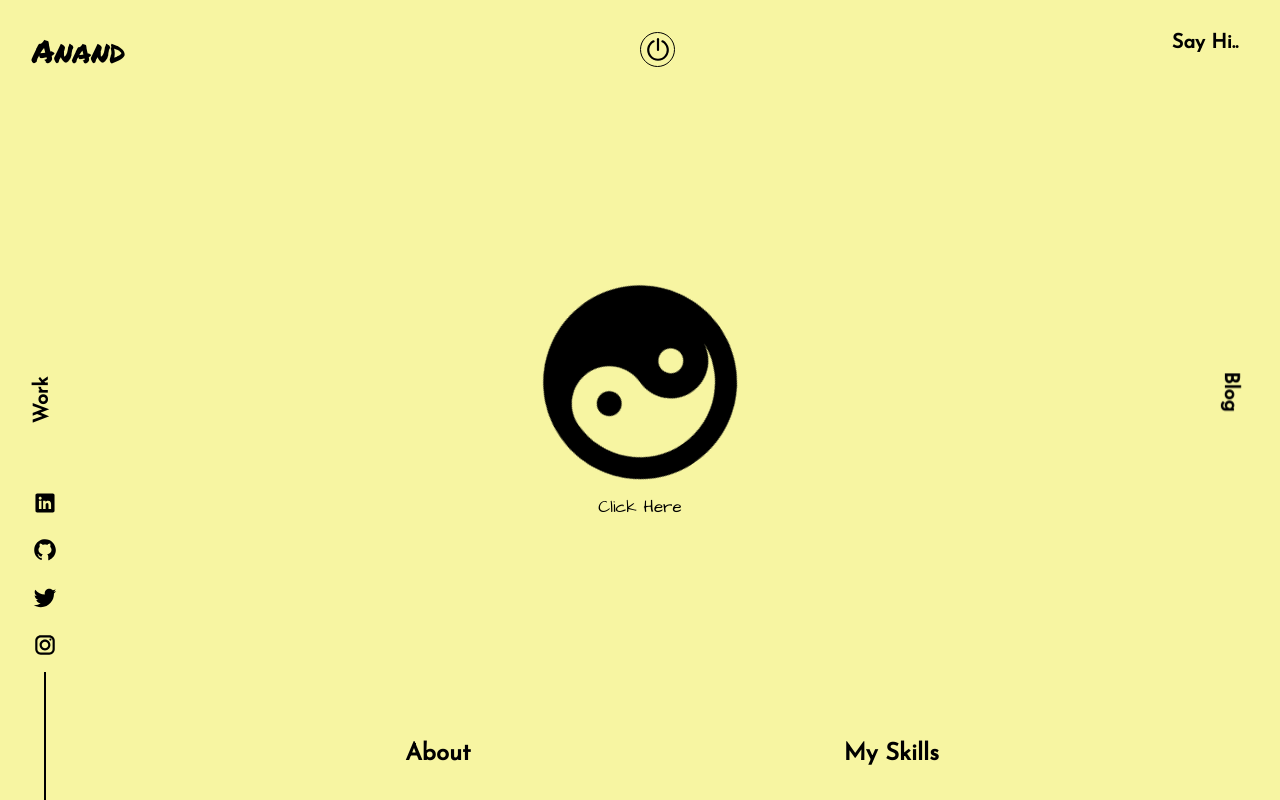
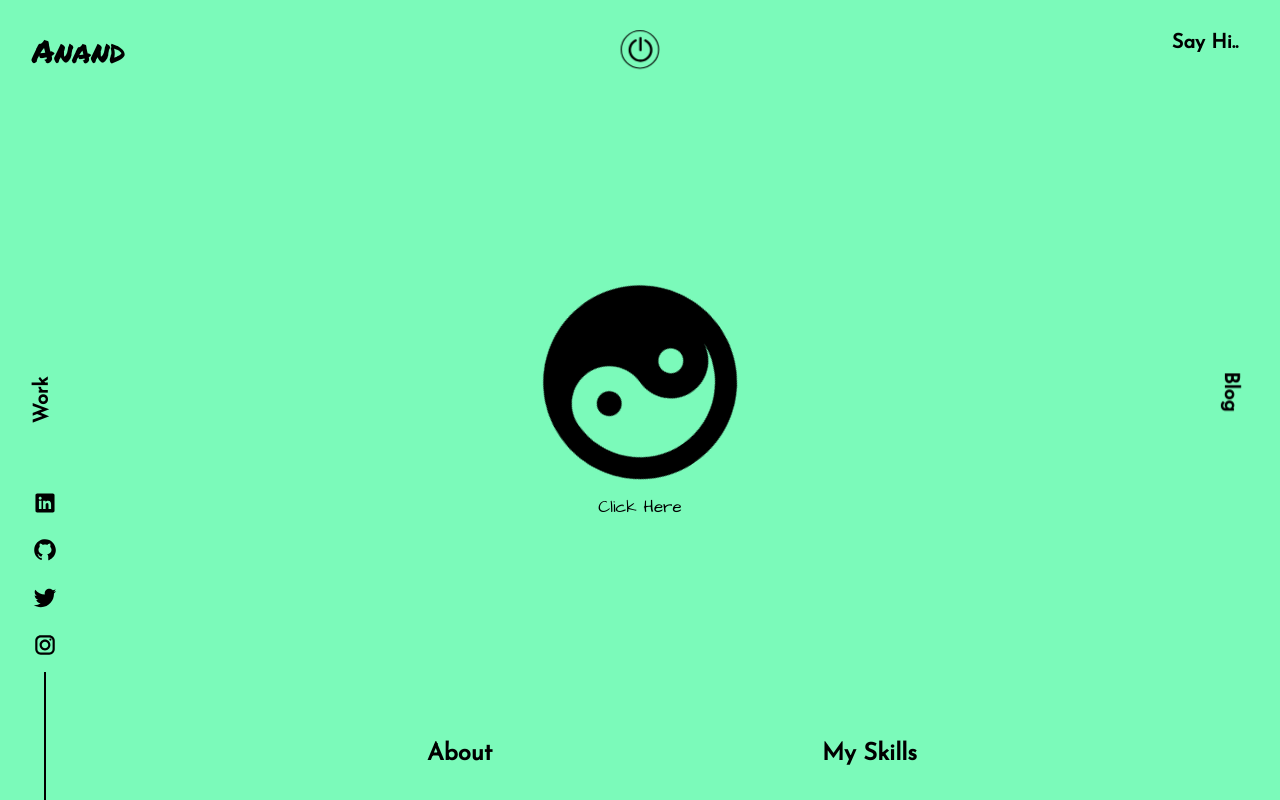
Before and after one commit to Anand795/react-portfolio, a React (Create React App) app: page / in a window 1280 px wide. Shown: the top 800 px of the page. Built offline with nearby package versions, Linux system fonts and the light colour scheme.

Commit message:
theme enhancement

```diff
--- a/src/components/Home.jsx
+++ b/src/components/Home.jsx
@@ -43,7 +43,7 @@ const Blog = styled.div`
 `;
 
 const Work = styled.div`
-  color: ${(props) => props.theme.text};
+  color: ${(props) => (props.click ? props.theme.body : props.theme.text)};
   top: 50%;
   left: calc(1rem + 2vw);
   /* TODO: CHECK this CALC */
@@ -51,6 +51,18 @@ const Work = styled.div`
   transform: translate(-50%, -50%) rotate(-90deg);
   align-items: center;
 
+  z-index: 1;
+`;
+
+const About = styled.div`
+  color: ${(props) => (props.click ? props.theme.body : props.theme.text)};
+  text-decoration: none;
+  position: absolute;
+  z-index: 1;
+`;
+const Skills = styled.div`
+  color: ${(props) => props.theme.text};
+  text-decoration: none;
   z-index: 1;
 `;
 
@@ -63,16 +75,6 @@ const Footer = styled.div`
   font-size: larger;
 
   position: absolute;
-`;
-const About = styled.div`
-  color: ${(props) => props.theme.text};
-  text-decoration: none;
-  z-index: 1;
-`;
-const Skills = styled.div`
-  color: ${(props) => props.theme.text};
-  text-decoration: none;
-  z-index: 1;
 `;
 
 const rotate = keyframes`
@@ -114,15 +116,23 @@ const Center = styled.button`
 const DarkDiv = styled.div`
   position: absolute;
   top: 0;
-  width: 100%;
-  height: 100%;
+  bottom: 0;
+  background-color: black;
+  width: ${(props) => (props.click ? "50%" : "0%")};
+  height: ${(props) => (props.click ? "100%" : "0%")};
   right: 50%;
-  background-color: ${(props) => (props.click ? "black" : "transparent")};;
+  z-index: 1;
+  /* Height 0.5s with ease in......width ease in from 1s after 0.5s delay */
+  transition: height 0.5s ease, width 1s ease 0.5s;
 `;
 
 const Home = ({ props }) => {
   // console.log(HomeContainer.componentStyle.rules[3]);
   const [click, setClick] = useState(false);
+
+  const test = () => {
+    console.log("test");
+  };
 
   return (
     <HomeContainer>
@@ -130,7 +140,7 @@ const Home = ({ props }) => {
         <Link to="/">
           <HomeButton fill="currentColor" />
         </Link>
-        <LogoComponent />
+        <LogoComponent theme={click ? "dark" : "light"} />
 
         <DarkDiv click={click} />
         <Center click={click}>
@@ -164,18 +174,18 @@ const Home = ({ props }) => {
 
         {/* Work Component */}
         <Link to="/mywork">
-          <Work>
+          <Work click={click}>
             <h3>Work</h3>
           </Work>
         </Link>
 
         {/* Social Icons */}
-        <SocialIcons />
+        <SocialIcons theme={click ? "dark" : "light"} />
 
         {/* Footer */}
         <Footer>
           <Link to="/about">
-            <About>
+            <About click={click}>
               <h3>About</h3>
             </About>
           </Link>
--- a/src/components/Themes.jsx
+++ b/src/components/Themes.jsx
@@ -1,13 +1,13 @@
 // component for creating light and dark theme
 
 export const lightTheme = {
-  body: "#f7f5a2",
+  body: "#7bfaba",
   text: "#000000",
   // TODO: specify font family here
 };
 
 export const darkTheme = {
   body: "#000000",
-  text: "#ffffff",
+  text: "#7bfaba",
   // TODO: specify font family here
 };
--- a/src/subComponents/HomeButton.jsx
+++ b/src/subComponents/HomeButton.jsx
@@ -1,15 +1,18 @@
 import React from "react";
 import styled from "styled-components";
-import {  PowerIcon } from "../components/AllSvgs";
+import { PowerIcon } from "../components/AllSvgs";
 
 const Home = styled.button`
-  position: fixed;
-  background: transparent;
+  /* TODO: Finilize the colors  */
+  position: absolute;
+  background: ${props => props.theme.body };
   border-radius: 50%;
   border: 1px solid black;
   cursor: pointer;
   left: 50%;
   top: 2rem;
+  /* transform: translate(-50%, 0)  scale(1.1);; */
+  transform: translate(-50%, 0) scale(1.1);
   /* transform: translate(-50%, -50%); */
   /* padding: 5px; */
   width: 2.2rem;
@@ -21,9 +24,9 @@ const Home = styled.button`
   justify-content: center;
 
   &:hover {
-    transform: scale(1.1);
+    /* transform: scale(1.1); */
     box-shadow: 0 0 15px #ffee10;
-    /* background-color: #ffee10; */
+    background-color: #f7f5a2;
   }
 `;
 
--- a/src/subComponents/LogoComponent.jsx
+++ b/src/subComponents/LogoComponent.jsx
@@ -1,20 +1,22 @@
 import React from "react";
 import styled from "styled-components";
+import { darkTheme } from "../components/Themes";
 
-export const LogoComponent = () => {
+export const LogoComponent = (props) => {
   const Logo = styled.span`
     display: inline-block;
-    color: ${(props) => props.theme.text};
+    color: ${(props) =>
+      props.color === "dark" ? darkTheme.text : darkTheme.body};
     position: fixed;
     left: 2rem;
     top: 2rem;
-    font-family: 'Permanent Marker', cursive;
-    font-size: 2.0rem;
+    font-family: "Permanent Marker", cursive;
+    font-size: 2rem;
     z-index: 3;
   `;
   return (
     <React.Fragment>
-      <Logo>Anand</Logo>
+      <Logo color={props.theme}>Anand</Logo>
     </React.Fragment>
   );
 };
--- a/src/subComponents/SocialIcons.jsx
+++ b/src/subComponents/SocialIcons.jsx
@@ -1,6 +1,7 @@
 import React from "react";
 import styled from "styled-components";
 import { Github, Twitter, LinkedIn, Instagram } from "../components/AllSvgs";
+import { darkTheme } from "../components/Themes";
 
 const Icons = styled.div`
   display: flex;
@@ -22,44 +23,63 @@ const Icons = styled.div`
 const Line = styled.span`
   width: 2px;
   height: 8rem;
-  background-color: ${(props) => props.theme.text};
+  background-color: ${(props) => props.color === "dark" ? darkTheme.text : darkTheme.body};
 `;
 
-export const SocialIcons = () => {
+export const SocialIcons = (props) => {
   return (
     <Icons>
       {/* <Link to="/"> */}
       {/* LinkedIn */}
 
       <React.Fragment>
-        <a target="_blank" href="https://www.linkedin.com/in/anand-s795/" rel="noreferrer">
-          <LinkedIn fill="crrentColor" />
+        <a
+          target="_blank"
+          href="https://www.linkedin.com/in/anand-s795/"
+          rel="noreferrer"
+        >
+          <LinkedIn
+            fill={props.theme === "dark" ? darkTheme.text : darkTheme.body}
+          />
         </a>
       </React.Fragment>
 
       {/* Github */}
       <React.Fragment>
         <a target="_blank" href="https://github.com/Anand795" rel="noreferrer">
-          <Github fill="crrentColor" />
+          <Github
+            fill={props.theme === "dark" ? darkTheme.text : darkTheme.body}
+          />
         </a>
       </React.Fragment>
 
       {/* Twitter */}
       <React.Fragment>
-        <a target="_blank" href="https://twitter.com/Anand795786" rel="noreferrer">
-          <Twitter fill="crrentColor" />
+        <a
+          target="_blank"
+          href="https://twitter.com/Anand795786"
+          rel="noreferrer"
+        >
+          <Twitter
+            fill={props.theme === "dark" ? darkTheme.text : darkTheme.body}
+          />
         </a>
       </React.Fragment>
 
       {/* Instagram */}
       <React.Fragment>
-        <a target="_blank" href="https://www.instagram.com/playing_code/" rel="noreferrer">
-          <Instagram fill="crrentColor" />
+        <a
+          target="_blank"
+          href="https://www.instagram.com/playing_code/"
+          rel="noreferrer"
+        >
+          <Instagram
+            fill={props.theme === "dark" ? darkTheme.text : darkTheme.body}
+          />
         </a>
       </React.Fragment>
 
-      <Line />
-
+      <Line color={props.theme} />
     </Icons>
   );
 };
```
